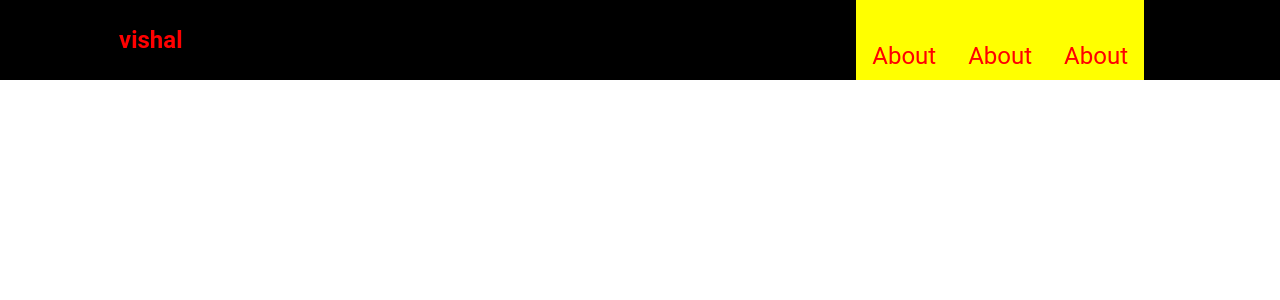
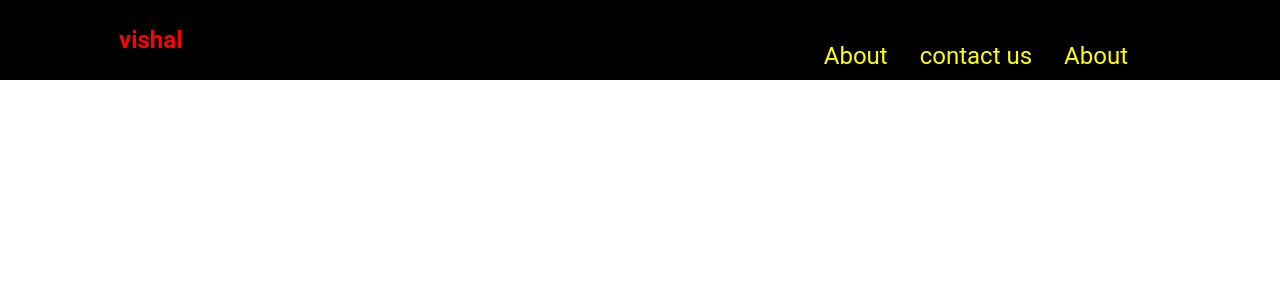
Before and after one commit to vishal18713/WDA_Project, a React (Create React App) app: page / in a window 1280 px wide. Shown: the top 300 px of the page. Built offline with nearby package versions, Linux system fonts and the light colour scheme.

Commit message:
Update Navbar styles and links

```diff
--- a/src/components/Navbar/Navbar.js
+++ b/src/components/Navbar/Navbar.js
@@ -67,7 +67,7 @@ color:red;
   text-align:center;
   margin-right:22px;
   height:440px;
-  background:yellow;
+  background:transparent;
 
 
   @media screen and (max-width: 980px) {
@@ -83,7 +83,7 @@ color:red;
 
   `
   export const NavLinks =  styled(LinkS)`
-  color:red;
+  color:yellow;
   display:flex;
   align-item:center;
   text-decoration:none;
--- a/src/components/Navbar/index.js
+++ b/src/components/Navbar/index.js
@@ -16,7 +16,7 @@ const Navbar = () => {
                     <NavLinks to='/'>About</NavLinks>
                 </Navitem>
                 <Navitem>
-                    <NavLinks to='/'>About</NavLinks>
+                    <NavLinks to='/'>contact us</NavLinks>
                 </Navitem>
                 <Navitem>
                     <NavLinks to='/'>About</NavLinks>
```
